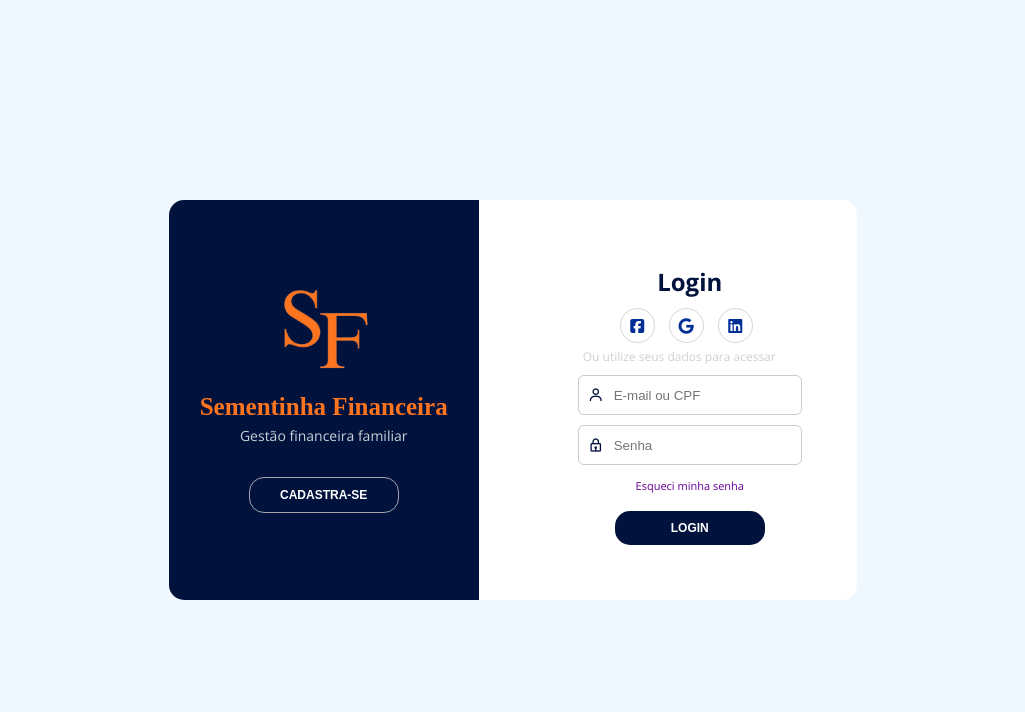
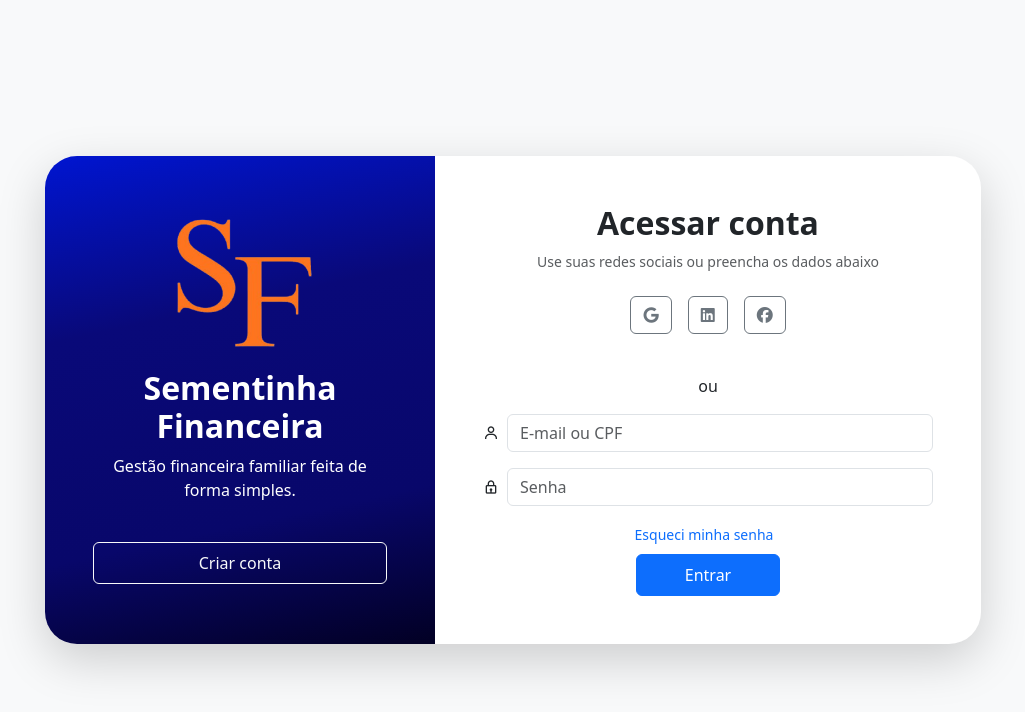
Before and after one commit to xmacario09/Login-sf, a plain HTML site: page index.html in a window 1280 px wide. Shown: the whole page, without its empty margins (127-1152 px from the left). Drawn offline with nearby package versions, Linux system fonts and the light colour scheme; a web font is replaced by a local one.

Commit message:
Update index.html

```diff
--- a/index.html
+++ b/index.html
@@ -4,56 +4,85 @@
 <head>
     <meta charset="UTF-8">
     <meta name="viewport" content="width=device-width, initial-scale=1.0">
-    <link rel="stylesheet" href="css/estilo.css">
+
+    <!-- Bootstrap 5.3 -->
+    <link href="https://cdn.jsdelivr.net/npm/bootstrap@5.3.2/dist/css/bootstrap.min.css" rel="stylesheet">
+
+    <!-- Ícones -->
     <link href='https://unpkg.com/boxicons@2.1.4/css/boxicons.min.css' rel='stylesheet'>
     <link rel="stylesheet" href="https://cdnjs.cloudflare.com/ajax/libs/font-awesome/6.5.1/css/all.min.css">
-    <title>Login</title>
+
+    <link rel="stylesheet" href="css/style.css">
+    <title>Login - Sementinha Financeira</title>
 </head>
 
-<body>
+<body class="bg-light">
 
-    <main class="conteiner"> <!--Ínicio conteiner -->
-        <div class="conteudo primeiro-conteudo"> <!--Primeiro conteudo -->
-            <div class="Primeira-coluna"> <!--Ínicio da primeira coluna -->
-                <img class="imagem-sf" src="image/sf-sem-fundo-pq.png" alt="Sementinha Financeira">
-                <h2 class=" titulo titulo-primario">Sementinha Financeira</h2>
-                <p class="descricao-primeira-coluna">Gestão financeira familiar</p>
-                <p class="descricao-primeira-coluna segunda-descrição"></p>
-                <button class="btn btn-primario">Cadastra-se</button>
-            </div> <!--Fim  da primeira coluna -->
+    <main class="container w-75 d-flex justify-content-center align-items-center vh-100">
 
-            <div class="segunda-coluna"><!-- Ínicio da segunda coluna-->
-                <h2 class="titulo titulo-secundario">Login</h2>
-                <div class="rede-sociai">
-                    <ul class="lista-rede-social">
+        <div class="row card-principal shadow-lg bg-white rounded-5 overflow-hidden w-100">
 
-                        <li class="item-midia-social"><a href="#"><i class="fa-brands fa-square-facebook"></i></li>
+            <!-- Coluna Esquerda -->
+          <div class="col-md-5 text-center text-white coluna-esquerda p-5 d-flex flex-column justify-content-center"
+     style="background: linear-gradient(348deg,rgba(2, 0, 36, 1) 0%, rgba(8, 7, 106, 1) 28%, rgba(9, 9, 121, 1) 67%, rgba(0, 21, 209, 1) 100%);">
 
-                        <li class="item-midia-social"><a href="#"><i class="fa-brands fa-google"></i></li>
 
-                        <li class="item-midia-social"><a href="#"><i class="fa-brands fa-linkedin"></i></li>
-                    </ul>
+                <div class="logo-wrapper mb-3">
+                    <img src="image/sf-sem-fundo-pq.png" class="img-fluid w-50 logo" alt="Sementinha Financeira">
                 </div>
-                <p class="descricao-segunda-coluna">Ou utilize seus dados para acessar</p>
-                <form class="form">
-                    <label class="label-form">
-                        <i class="bx bx-user"></i>
-                        <input type="text" placeholder="E-mail ou CPF">
-                    </label>
 
-                    <label class="label-form">
-                    <i class="bx bx-lock"></i>
-                    <input type="password" placeholder="Senha">
-                    </label>
+                <h2 class="fw-bold titulo-app">Sementinha Financeira</h2>
+                <p class="subtitulo-app">Gestão financeira familiar feita de forma simples.</p>
+
+                <button class="btn btn-outline-light mt-4 px-5 py-2 btn-cadastrar">Criar conta</button>
+            </div>
+
+            <!-- Coluna Direita -->
+            <div class="col-md-7 d-flex flex-column align-items-center p-5">
+
+                <h2 class="fw-bold text-dark mb-2 titulo-login">Acessar conta</h2>
+                <p class="text-muted small mb-4">Use suas redes sociais ou preencha os dados abaixo</p>
+
+                <!-- Redes sociais -->
+                <div class="d-flex gap-3 mb-4">
+                    <button class="btn btn-outline-secondary social-btn"><i class="fa-brands fa-google"></i></button>
+                    <button class="btn btn-outline-secondary social-btn"><i class="fa-brands fa-linkedin"></i></button>
+                    <button class="btn btn-outline-secondary social-btn"><i class="fa-brands fa-facebook"></i></button>
+                </div>
+
+                <!-- Linha divisória -->
+                <div class="divider my-3">
+                    <span>ou</span>
+                </div>
+
+                <!-- Formulário -->
+                <form class="w-100" style="max-width: 450px;">
+
+                    <div class="mb-3 position-relative d-flex align-items-center">
+                        <i class='bx bx-user input-icone me-2'></i>
+                        <input type="text" class="form-control campo" placeholder="E-mail ou CPF">
+                    </div>
+
+                    <div class="mb-2 position-relative d-flex align-items-center">
+                        <i class='bx bx-lock input-icone me-2'></i>
+                        <input type="password" class="form-control campo" placeholder="Senha">
+                    </div>
+
                 </form>
 
-                 <a href="#" class="link-esqueci-senha">Esqueci minha senha</a>
+                <div class="w-100 text-center p-2">
+                    <a href="#" class="small text-decoration-none align-self-end me-2 link-recuperar mb-3">Esqueci minha
+                        senha</a>
+                </div>
 
-                <button class="btn btn-secundario">Login</button>
+                <button class="btn btn-primary px-5 py-2 botao-login">Entrar</button>
 
-            </div> <!--Fim second column -->
-        </div> <!--Fim First content -->
-    </main> <!--Fim conteiner -->
+            </div>
+
+        </div>
+
+    </main>
+
 </body>
 
 </html>
```
